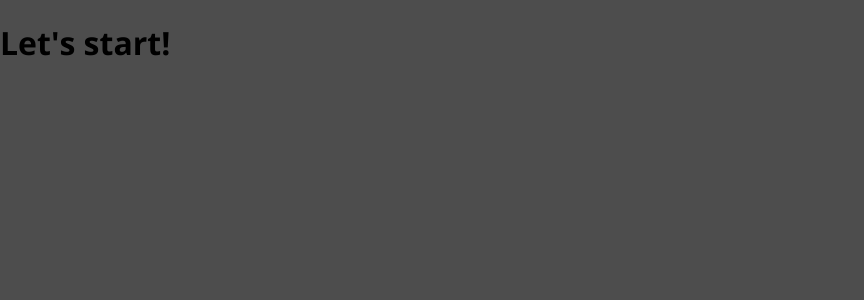
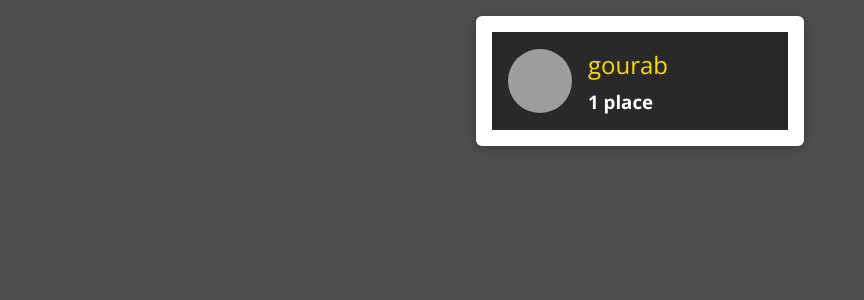
Before and after one commit to gourabb68/MERN-Place-Image-Collection, a React (Create React App) app in the folder place-image-collection/: page / in a window 1280 px wide. Shown: the top 300 px of the page, without its empty margins (0-864 px from the left). Built offline with nearby package versions, Linux system fonts and the light colour scheme; grey boxes are pictures that could not be loaded.

Commit message:
Routing user item user list added

```diff
--- a/place-image-collection/package.json
+++ b/place-image-collection/package.json
@@ -5,6 +5,7 @@
   "dependencies": {
     "react": "^16.11.0",
     "react-dom": "^16.11.0",
+    "react-router-dom": "^5.2.0",
     "react-scripts": "3.2.0"
   },
   "scripts": {
--- a/place-image-collection/src/App.js
+++ b/place-image-collection/src/App.js
@@ -1,7 +1,23 @@
 import React from 'react';
+import {BrowserRouter as Router,Route,Switch,Redirect} from 'react-router-dom';
+import Users from './user/pages/Users';
+import NewPlace from './places/pages/NewPlace';
+const App=()=> {
+  return (
+  <Router>
+    <Switch>
+    <Route path='/' exact>
+      <Users />
+    </Route>
+    <Route path='/place/new' exact>
+      <NewPlace />
+    </Route>
+    <Redirect to ='/' />
+    </Switch>
+  </Router>
 
-function App() {
-  return <h1>Let's start!</h1>;
+  )
+
 }
 
 export default App;
--- /dev/null
+++ b/place-image-collection/src/places/pages/NewPlace.js
@@ -0,0 +1,7 @@
+import React from 'react';
+
+const NewPlace = () =>{
+   return  <h2>NewPlace Works!</h2>
+}
+
+export default NewPlace;
--- /dev/null
+++ b/place-image-collection/src/shared/components/UIElements/Avatar.css
@@ -0,0 +1,15 @@
+.avatar {
+  width: 100%;
+  height: 100%;
+  display: flex;
+  justify-content: center;
+  align-items: center;
+}
+
+.avatar img {
+  display: block;
+  border-radius: 50%;
+  width: 100%;
+  height: 100%;
+  object-fit: cover;
+}
--- /dev/null
+++ b/place-image-collection/src/shared/components/UIElements/Avatar.js
@@ -0,0 +1,17 @@
+import React from 'react';
+
+import './Avatar.css';
+
+const Avatar = props => {
+  return (
+    <div className={`avatar ${props.className}`} style={props.style}>
+      <img
+        src={props.image}
+        alt={props.alt}
+        style={{ width: props.width, height: props.width }}
+      />
+    </div>
+  );
+};
+
+export default Avatar;
--- /dev/null
+++ b/place-image-collection/src/shared/components/UIElements/Card.css
@@ -0,0 +1,9 @@
+.card {
+  position: relative;
+  margin: 0;
+  box-shadow: 0 2px 8px rgba(0, 0, 0, 0.26);
+  border-radius: 6px;
+  padding: 1rem;
+  overflow: hidden;
+  background: white;
+}
--- /dev/null
+++ b/place-image-collection/src/shared/components/UIElements/Card.js
@@ -0,0 +1,13 @@
+import React from 'react';
+
+import './Card.css';
+
+const Card = props => {
+  return (
+    <div className={`card ${props.className}`} style={props.style}>
+      {props.children}
+    </div>
+  );
+};
+
+export default Card;
--- /dev/null
+++ b/place-image-collection/src/user/components/UserItem.css
@@ -0,0 +1,49 @@
+.user-item {
+    margin: 1rem;
+    width: calc(45% - 2rem);
+    min-width: 17.5rem;
+  }
+
+  .user-item a {
+    display: flex;
+    align-items: center;
+    width: 100%;
+    height: 100%;
+    text-decoration: none;
+    padding: 1rem;
+    color: white;
+    background: #292929;
+  }
+
+  .user-item a:hover,
+  .user-item a:active {
+    background: #ffd900;
+  }
+
+  .user-item__content {
+    padding: 0;
+  }
+
+  .user-item__image {
+    width: 4rem;
+    height: 4rem;
+    margin-right: 1rem;
+  }
+
+  .user-item__info h2 {
+    font-size: 1.5rem;
+    margin: 0 0 0.5rem 0;
+    font-weight: normal;
+    color: #ffd900;
+  }
+
+  .user-item:hover h2,
+  .user-item:active h2,
+  .user-item:hover h3,
+  .user-item:active h3 {
+    color: #292929;
+  }
+
+  .user-item__info h3 {
+    margin: 0;
+  }
--- /dev/null
+++ b/place-image-collection/src/user/components/UserItem.js
@@ -0,0 +1,29 @@
+import React from 'react';
+import './UserItem.css';
+import Avatar from '../../shared/components/UIElements/Avatar';
+import Card from '../../shared/components/UIElements/Card';
+import  '../../shared/components/UIElements/Avatar.css';
+import  '../../shared/components/UIElements/Card.css';
+import {Link} from 'react-router-dom';
+const UserItem = (props)=>{
+  return (
+      <li className='user-item'>
+              <Card  className='user-item__content'>
+              <Link to={`/${props.id}/places`}>
+            <div className='user-item__image'>
+                <Avatar image ={props.image} alt={props.name}/>
+            </div>
+            <div className='user-item__info'>
+                <h2>{props.name}</h2>
+                <h3>{props.placeCount} {props.placeCount===1?'place':'places'}</h3>
+            </div>
+        </Link>
+        </Card>
+
+
+
+      </li>
+  )
+}
+
+export default UserItem;
--- /dev/null
+++ b/place-image-collection/src/user/components/UsersList.css
@@ -0,0 +1,10 @@
+.users-list {
+    list-style: none;
+    margin: 0 auto;
+    padding: 0;
+    width: 90%;
+    max-width: 50rem;
+    display: flex;
+    justify-content: center;
+    flex-wrap: wrap;
+  }
--- /dev/null
+++ b/place-image-collection/src/user/components/UsersList.js
@@ -0,0 +1,33 @@
+import React from 'react';
+import './UsersList.css';
+import UserItem from './UserItem';
+const UserList =(props) =>{
+  if(props.items.length===0){
+      return <div className='center'>
+          <h2>No user found.</h2>
+      </div>
+  }
+  else {
+    return (
+        <ul className='users-list'>
+        {props.items.map((user)=>{
+            return (
+                <UserItem
+                key ={user.id}
+                id ={user.id}
+                image ={user.image}
+                name= {user.name}
+                placeCount ={user.places}
+                />
+            )
+        })}
+
+      </ul>
+      )
+  }
+
+
+
+}
+
+export default UserList;
--- /dev/null
+++ b/place-image-collection/src/user/pages/Users.js
@@ -0,0 +1,19 @@
+import React from 'react';
+import UsersList from '../components/UsersList';
+
+
+ const Users =() =>{
+    const USER = [
+        {
+            id: '123',
+            name: 'gourab',
+            image: 'https://cdn.britannica.com/86/170586-050-AB7FEFAE/Taj-Mahal-Agra-India.jpg',
+            places: 1
+        }
+    ];
+     return <UsersList
+     items = {USER}
+     />
+ }
+
+ export default Users;
```
Also changed, not shown: 1 other file (tests, documents, lock files or other folders).
